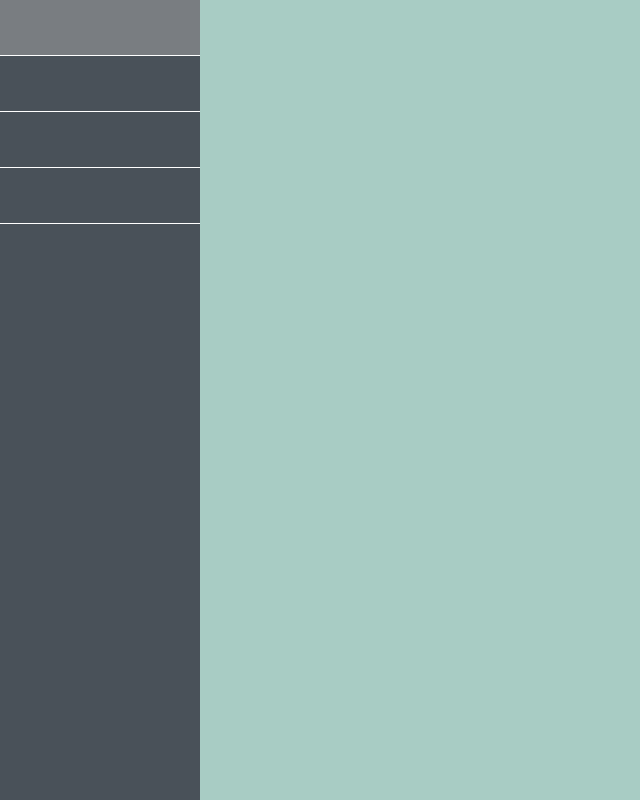
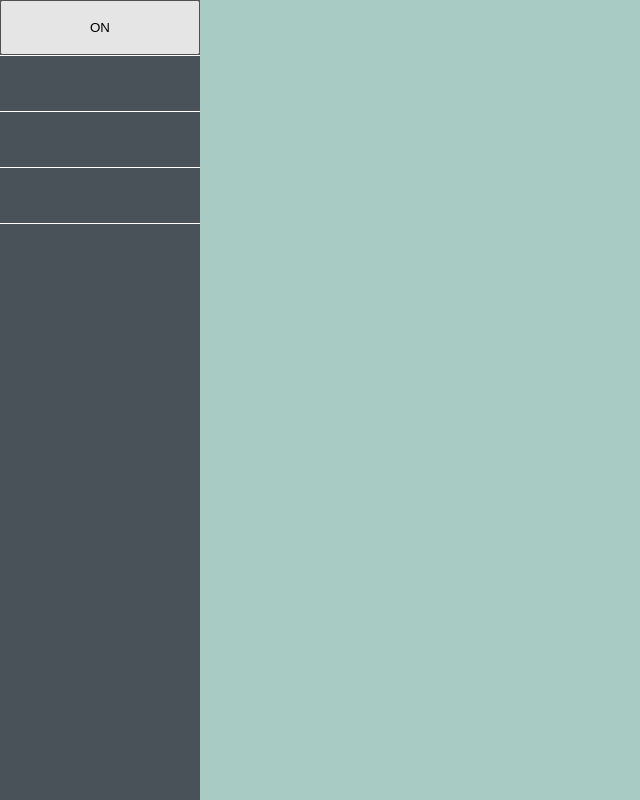
Before and after one commit to Yevreheim/ReactWebDevLearning, a React (Create React App) app: page / in a window 1280 px wide. Shown: the whole page, without its empty margins (0-640 px from the left). Built offline with nearby package versions, Linux system fonts and the light colour scheme.

Commit message:
6/21 Update
6/21 Update

```diff
--- a/src/components/sidebar/IconBox.js
+++ b/src/components/sidebar/IconBox.js
@@ -8,7 +8,7 @@ const IconBox = styled.div
     backgroundColor: ${props => props.backgroundColor};
 `
 function onClickChange(e){
-    e.target.style.backgroundColor = '#3F6C51';
+    e.target.style.backgroundColor = '#DECBB7';
 }
 class IconBoxReturn extends React.Component {
     constructor(props) {
@@ -24,7 +24,7 @@ class IconBoxReturn extends React.Component {
     }
     hoverOn(){
         this.setState({isHovered: true});
-        this.setState({w: '200px'});
+        //this.setState({w: '200px'});
     }
     hoverOff(){
         this.setState({isHovered: false});
@@ -44,7 +44,8 @@ class IconBoxReturn extends React.Component {
         }
         //Result
         return (
-            <div >
+            <div onClick={onClickChange}>
+                {this.props.children}
                 {Box}
             </div>
         )
--- a/src/components/sidebar/SideBox.js
+++ b/src/components/sidebar/SideBox.js
@@ -8,54 +8,66 @@ let SideBarColumn = styled.div
     height: ${props => props.height};
     backgroundColor: ${props => props.backgroundColor};
 `
-function onClickChange(e){
-    e.target.style.backgroundColor = '#ACAD94';
-}
 class SideBoxClass extends React.Component{
     constructor(props){
         super(props)
         this.mouseHoverOff = this.mouseHoverOff.bind(this);
         this.mouseHoverOn = this.mouseHoverOn.bind(this)
+        this.handleClick = this.handleClick.bind(this);
         this.state ={
             w: '55px',
             h: '100vh',
-            isMouseHovered: false
+            isToggleOn: true
         }
+    }
+    handleClick() {
+        this.setState(prevState => ({
+          isToggleOn: !prevState.isToggleOn
+        }));
     }
     mouseHoverOn(){
         this.setState({w: '200px'});
-        this.setState({isMouseHovered: true})
     }
     mouseHoverOff(){
         this.setState({w: '55px'});
-        this.setState({isMouseHovered: false})
     }
     render(){
-        const SideBarIsHovered = this.state.isMouseHovered;
-        let SideSection;
-        if (SideBarIsHovered){
-            SideSection =
-                <SideBarColumn style={{width:this.state.w, height: this.state.h, backgroundColor:'#495159'}} onMouseLeave={this.mouseHoverOff}>
-                    <IconBoxReturn>
-                        <div onClick={onClickChange}/>
-                    </IconBoxReturn>
-                    <IconBoxReturn/>
-                    <IconBoxReturn/>
-                    <IconBoxReturn/>
-                </SideBarColumn>
-        }
-        else{
-            SideSection =
-                <SideBarColumn style={{width:this.state.w, height: this.state.h, backgroundColor:'#495159'}} onMouseEnter={this.mouseHoverOn}>
-                    <IconBoxReturn/>
-                    <IconBoxReturn/>
-                    <IconBoxReturn/>
-                    <IconBoxReturn/>
-                </SideBarColumn>
-        }
+        let PopOutWindow =
+            <div onMouseLeave={this.handleClick}>
+                <SideBarColumn style ={{
+                    position: 'fixed',
+                    width:'200px',
+                    height:'600px',
+                    border: '1px solid white',
+                    top: '0px',
+                    left: '200px',
+                    backgroundColor:'#732c2c',
+                    }}/>
+            </div>
+
+        let IconBoxes =
+            <div>
+                <IconBoxReturn>
+                    <button style={{width:this.state.w, height: '55px', position: 'absolute'}} onClick={this.handleClick}>
+                        {this.state.isToggleOn
+                            ? 'ON'
+                            :  <div>
+                                    Off
+                                    {PopOutWindow}
+                                </div>
+                            }
+                    </button>
+                </IconBoxReturn>
+                <IconBoxReturn/>
+                <IconBoxReturn/>
+                <IconBoxReturn/>
+            </div>
+
         return(
             <div>
-                {SideSection}
+                <SideBarColumn style={{width:this.state.w, height: this.state.h, backgroundColor:'#495159'}} onMouseEnter={this.mouseHoverOn} onMouseLeave={this.mouseHoverOff}>
+                    {IconBoxes}
+                </SideBarColumn>
             </div>
         );
     }
```
Also changed, not shown: src/components/sidebar/Icons/home.png (added), src/components/sidebar/Icons/information.png (added).
